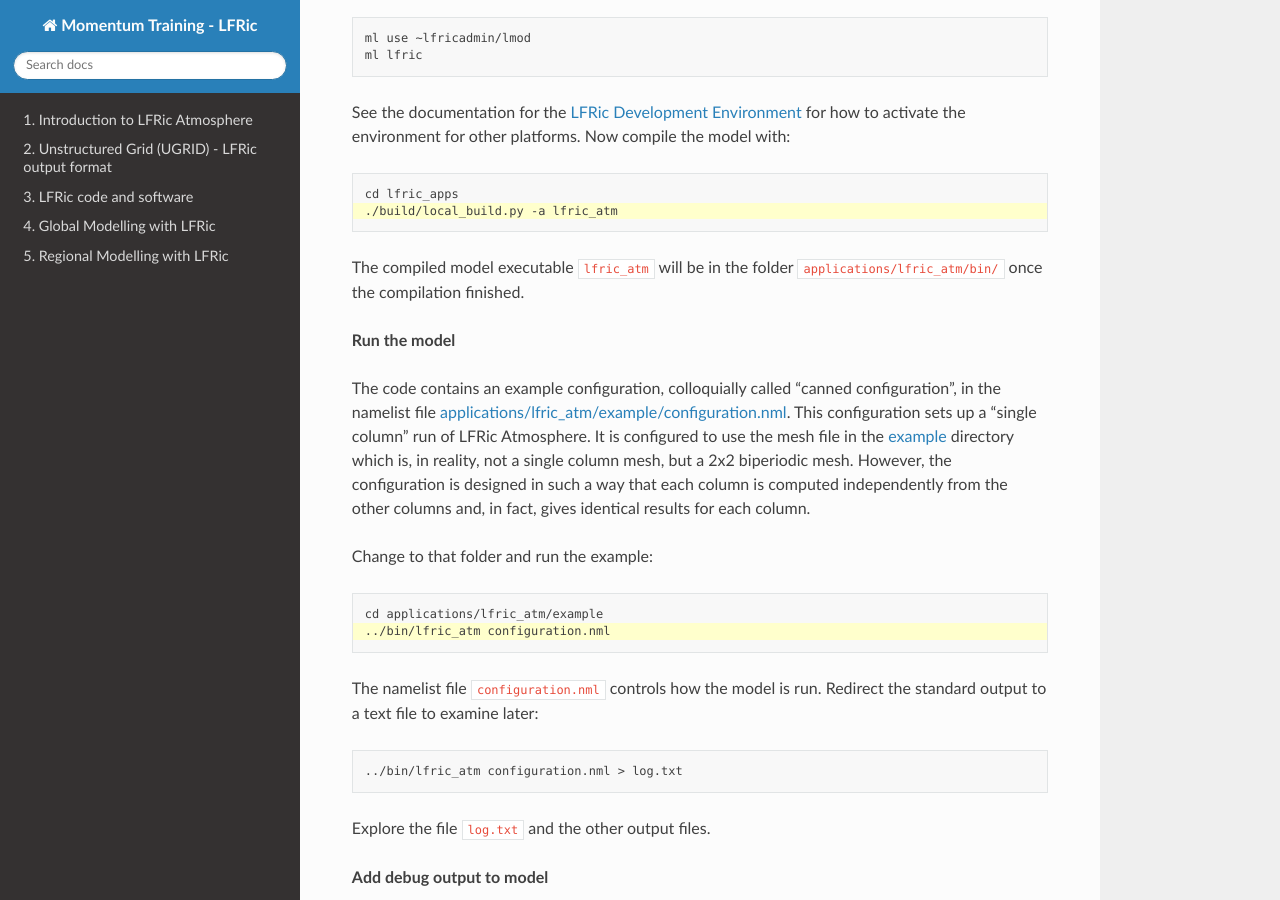
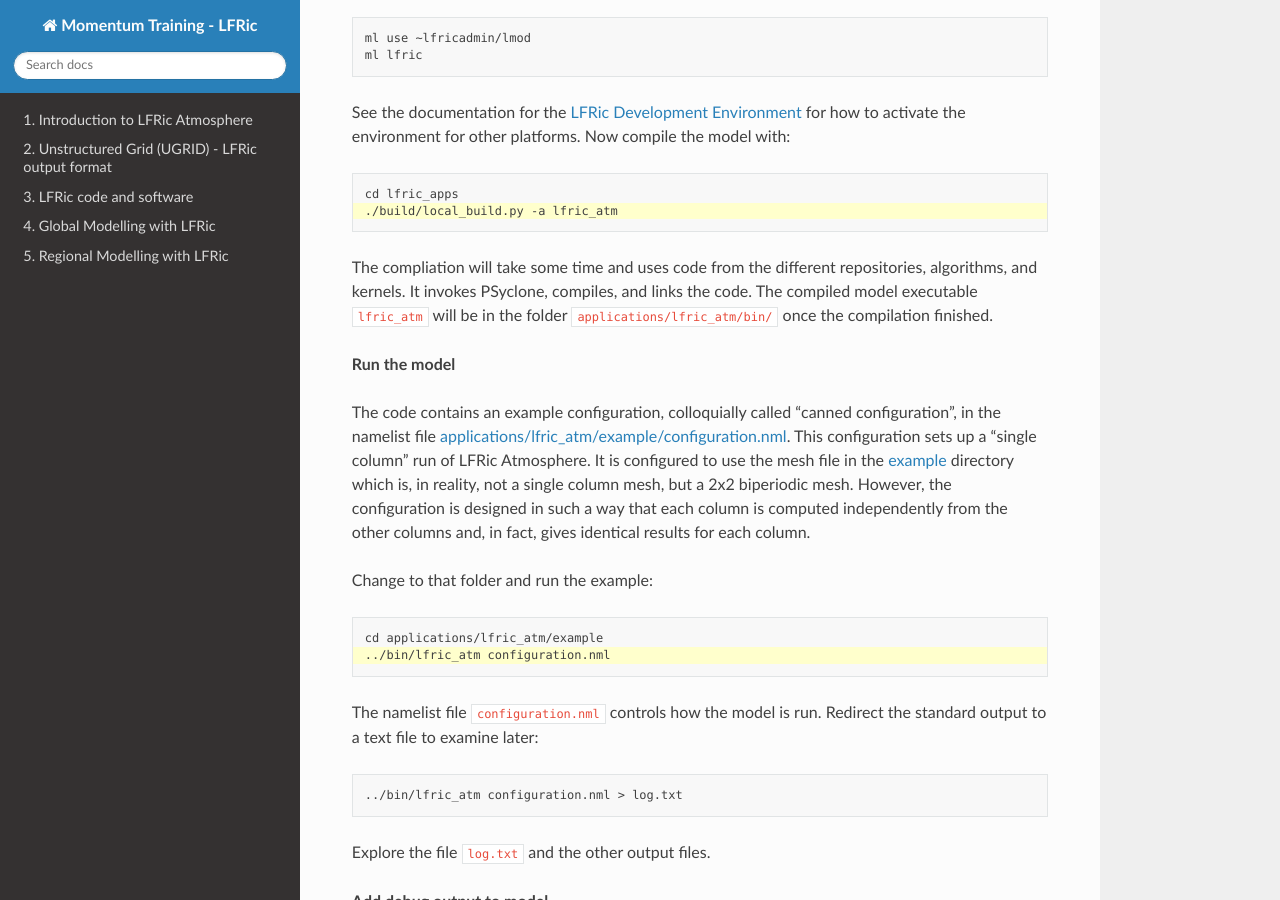
Before and after one commit to MetOffice/LFRic-Atmosphere-Training, a Sphinx documentation site: the page built from source/lfric_infrastructure/practical_command_line.rst, in a window 1280 px wide and 900 px high, scrolled down 531 px. Built offline with Sphinx 7.4.7 and the Read the Docs theme 3.1.0, drawn with Linux system fonts in a browser that asks for light colours.

Commit message:
Add comment about details of the compilation to the command line practical

```diff
--- a/source/lfric_infrastructure/practical_command_line.rst
+++ b/source/lfric_infrastructure/practical_command_line.rst
@@ -29,7 +29,7 @@ See the documentation for the `LFRic Development Environment <https://code.metof
    cd lfric_apps
    ./build/local_build.py -a lfric_atm
 
-The compiled model executable ``lfric_atm`` will be in the folder ``applications/lfric_atm/bin/`` once the compilation finished.
+The compliation will take some time and uses code from the different repositories, algorithms, and kernels. It invokes PSyclone, compiles, and links the code. The compiled model executable ``lfric_atm`` will be in the folder ``applications/lfric_atm/bin/`` once the compilation finished.
 
 **Run the model**
 
```
